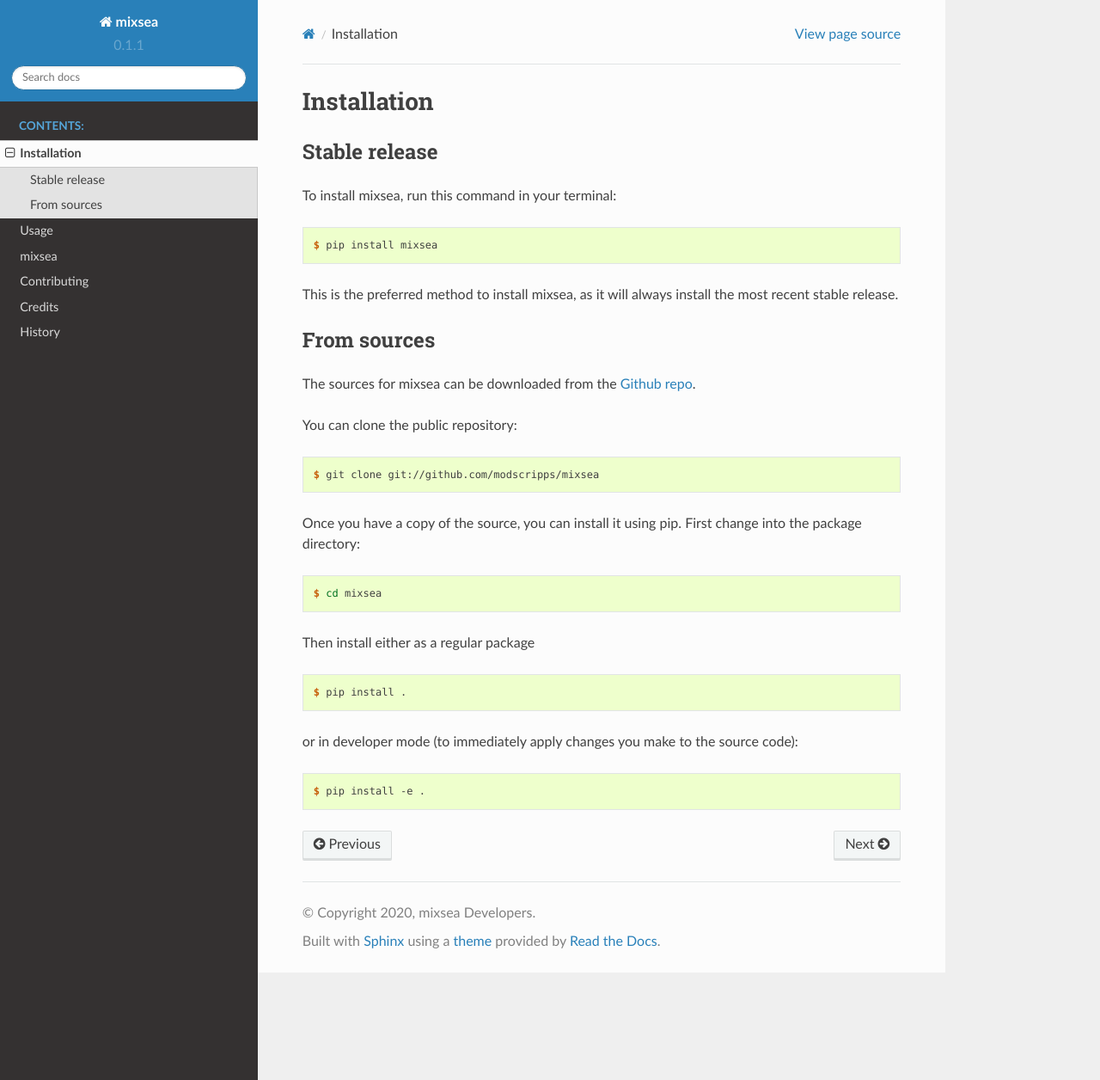
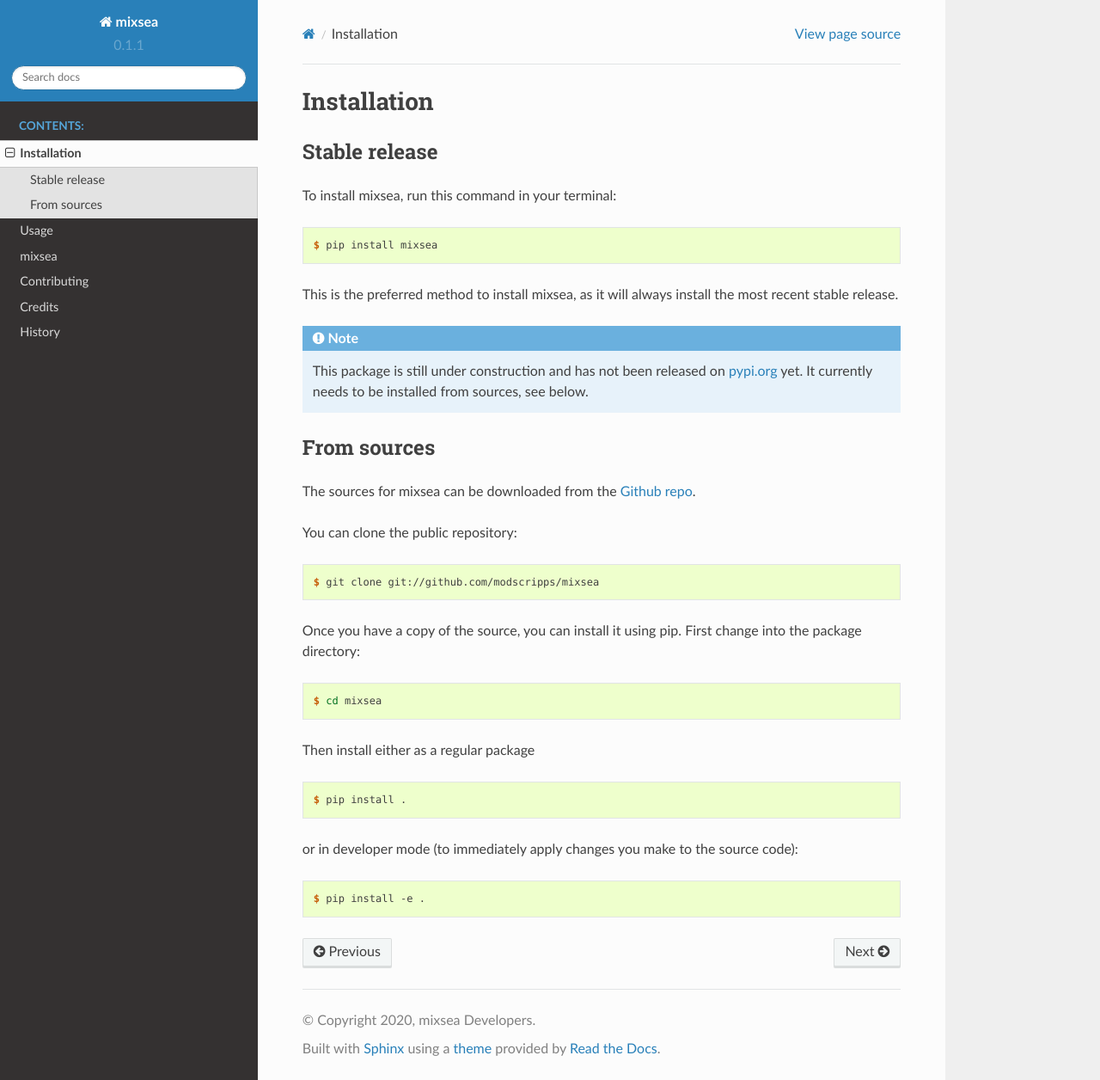
Before and after one commit to modscripps/mixsea, a Sphinx documentation site: the page built from docs/installation.rst, in a window 1280 px wide and 1256 px high. Shown: the whole window at 86% size. Built offline with Sphinx 7.4.7 and the Read the Docs theme 2.0.0, drawn with Linux system fonts in a browser that asks for light colours.

Commit message:
add installation note

```diff
--- a/docs/installation.rst
+++ b/docs/installation.rst
@@ -14,7 +14,14 @@
 
     $ pip install mixsea
 
-This is the preferred method to install mixsea, as it will always install the most recent stable release.
+This is the preferred method to install mixsea, as it will always install the
+most recent stable release.
+
+.. note::
+
+  This package is still under construction and has not been released on
+  `pypi.org <https://pypi.org/>`_ yet. It currently needs to be installed from
+  sources, see below.
 
 
 From sources
```
